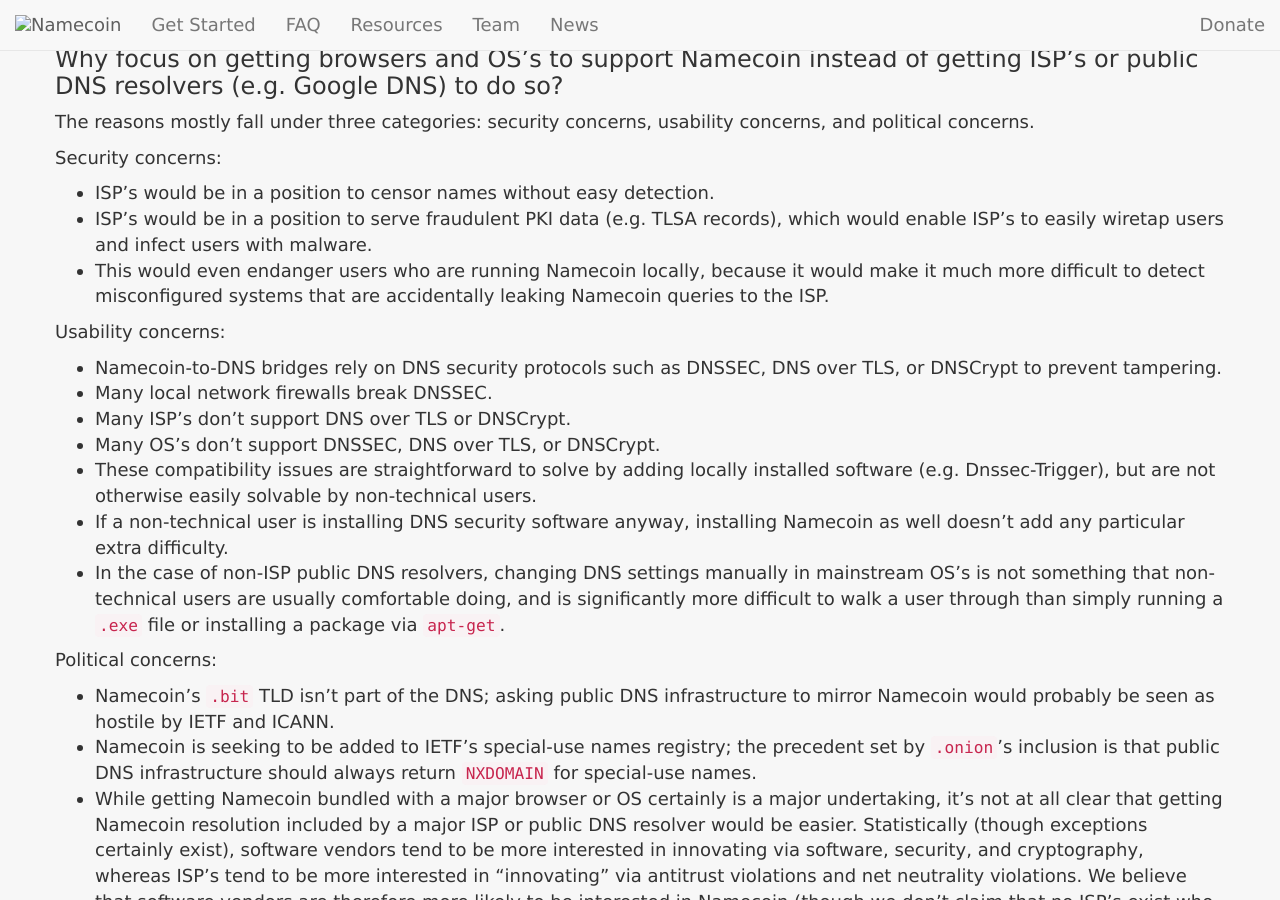
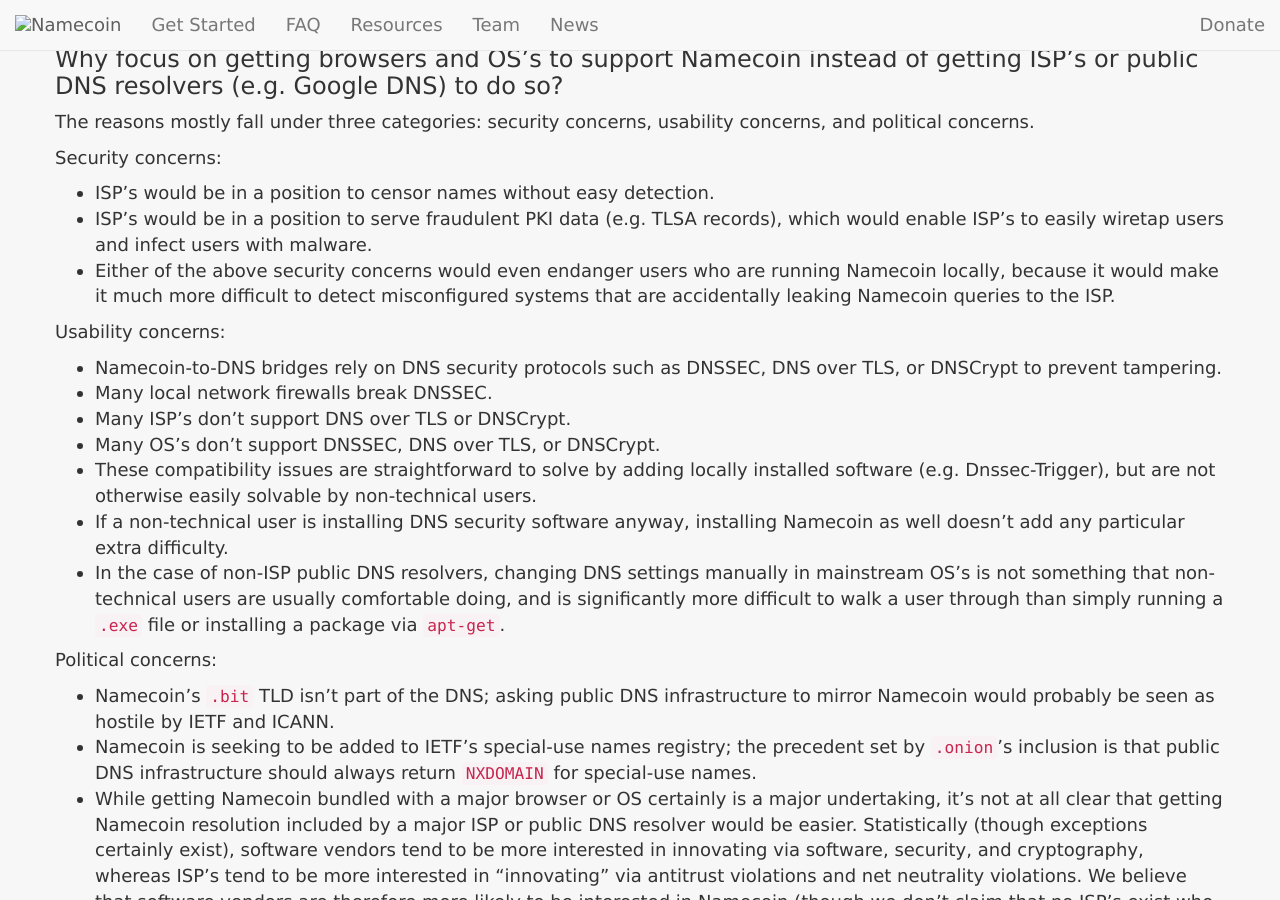
Before and after one commit to JeremyRand/namecoin.org, a Jekyll site: the page built from docs/faq/index.md, in a window 1280 px wide and 900 px high, scrolled down 2754 px. Built offline with Jekyll 4.4.1, drawn with Linux system fonts in a browser that asks for light colours; nearby versions of some CDN libraries; library files that are not in the unit come from our copies.

Commit message:
Clarify FAQ entry "Why focus on getting browsers and OS's to support Namecoin instead of getting ISP's or public DNS resolvers (e.g. Google DNS) to do so?"

```diff
--- a/docs/faq/index.md
+++ b/docs/faq/index.md
@@ -87,7 +87,7 @@ Security concerns:
 
 * ISP's would be in a position to censor names without easy detection.
 * ISP's would be in a position to serve fraudulent PKI data (e.g. TLSA records), which would enable ISP's to easily wiretap users and infect users with malware.
-* This would even endanger users who are running Namecoin locally, because it would make it much more difficult to detect misconfigured systems that are accidentally leaking Namecoin queries to the ISP.
+* Either of the above security concerns would even endanger users who are running Namecoin locally, because it would make it much more difficult to detect misconfigured systems that are accidentally leaking Namecoin queries to the ISP.
 
 Usability concerns:
 
```
